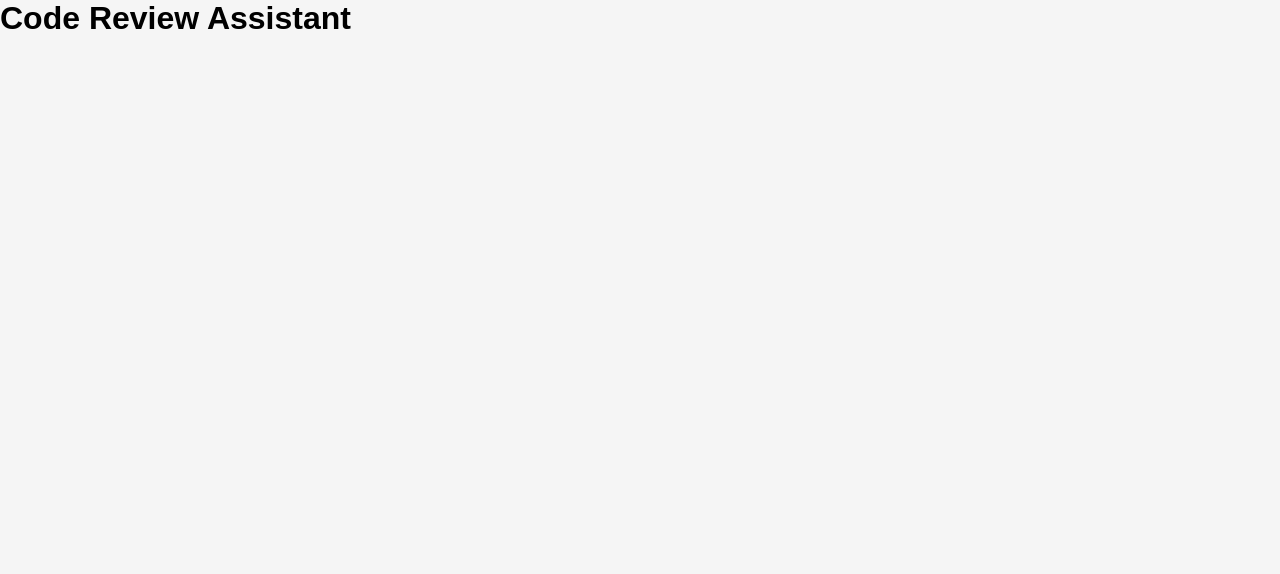
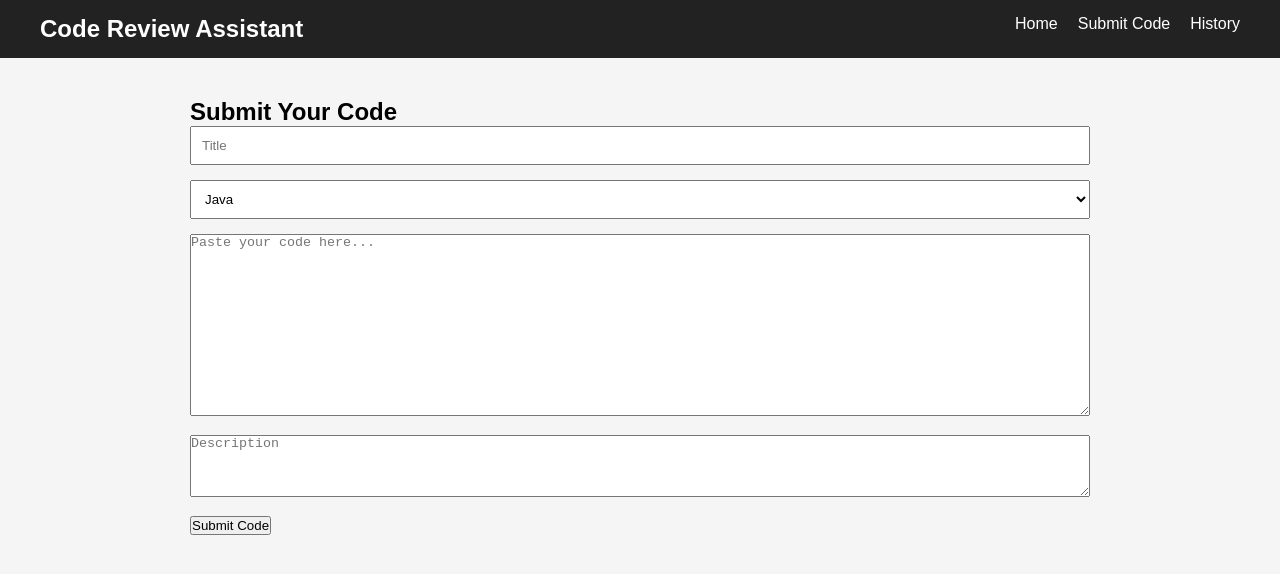
Before and after one commit to baratamgayatri301295/Code-Review-Assistant, a React app in the folder frontend/: page /submit in a window 1280 px wide. Shown: the top 574 px of the page. Built offline with nearby package versions, Linux system fonts and the light colour scheme; the HTML template or start-up script is replaced by a standard one.

Commit message:
Complete end-to-end Code Review Assistant

```diff
--- a/frontend/src/App.jsx
+++ b/frontend/src/App.jsx
@@ -1,9 +1,25 @@
+import { BrowserRouter, Routes, Route } from "react-router-dom";
+import Navbar from "./components/Navbar";
+import Home from "./pages/Home";
+import SubmitCode from "./pages/SubmitCode";
+import ReviewResult from "./pages/ReviewResult";
+import History from "./pages/History";
+import NotFound from "./pages/NotFound";
+
 function App() {
-  return (
-      <div>
-        <h1>Code Review Assistant</h1>
-      </div>
-  );
+    return (
+        <BrowserRouter>
+            <Navbar />
+
+            <Routes>
+                <Route path="/" element={<Home />} />
+                <Route path="/submit" element={<SubmitCode />} />
+                <Route path="/history" element={<History />} />
+                <Route path="/review/:id" element={<ReviewResult />} />
+                <Route path="*" element={<NotFound />} />
+            </Routes>
+        </BrowserRouter>
+    );
 }
 
 export default App;
--- /dev/null
+++ b/frontend/src/components/Navbar.jsx
@@ -0,0 +1,41 @@
+import { Link } from "react-router-dom";
+
+function Navbar() {
+    return (
+        <nav
+            style={{
+                display: "flex",
+                justifyContent: "space-between",
+                padding: "15px 40px",
+                background: "#222",
+            }}
+        >
+            <h2 style={{ color: "white" }}>Code Review Assistant</h2>
+
+            <div>
+                <Link
+                    to="/"
+                    style={{ color: "white", marginRight: "20px", textDecoration: "none" }}
+                >
+                    Home
+                </Link>
+
+                <Link
+                    to="/submit"
+                    style={{ color: "white", marginRight: "20px", textDecoration: "none" }}
+                >
+                    Submit Code
+                </Link>
+
+                <Link
+                    to="/history"
+                    style={{ color: "white", textDecoration: "none" }}
+                >
+                    History
+                </Link>
+            </div>
+        </nav>
+    );
+}
+
+export default Navbar;
--- /dev/null
+++ b/frontend/src/pages/History.jsx
@@ -0,0 +1,87 @@
+import { useEffect, useState } from "react";
+import { useNavigate } from "react-router-dom";
+import api from "../services/api";
+
+function History() {
+    const [submissions, setSubmissions] = useState([]);
+    const navigate = useNavigate();
+
+    useEffect(() => {
+        loadSubmissions();
+    }, []);
+
+    async function loadSubmissions() {
+        try {
+            const response = await api.get("/submissions/user/1");
+            setSubmissions(response.data.data);
+        } catch (error) {
+            console.error(error);
+        }
+    }
+
+    async function analyzeSubmission(id) {
+        try {
+            await api.post(`/reviews/analyze/${id}`);
+            navigate(`/review/${id}`);
+        } catch (error) {
+            console.error(error);
+
+            // If already analyzed, just open the existing review
+            if (
+                error.response?.data?.error ===
+                "Review already exists for this submission"
+            ) {
+                navigate(`/review/${id}`);
+            } else {
+                alert("Failed to analyze submission.");
+            }
+        }
+    }
+
+    return (
+        <div style={{ padding: "20px" }}>
+            <h1>Submission History</h1>
+
+            {submissions.length === 0 ? (
+                <p>No submissions found.</p>
+            ) : (
+                submissions.map((submission) => (
+                    <div
+                        key={submission.id}
+                        style={{
+                            border: "1px solid #ccc",
+                            padding: "15px",
+                            marginBottom: "15px",
+                            borderRadius: "8px",
+                        }}
+                    >
+                        <h3>{submission.title}</h3>
+
+                        <p>
+                            <b>Language:</b> {submission.language}
+                        </p>
+
+                        <p>
+                            <b>Description:</b> {submission.description}
+                        </p>
+
+                        <pre>{submission.codeContent}</pre>
+
+                        <button
+                            onClick={() => analyzeSubmission(submission.id)}
+                            style={{
+                                marginTop: "10px",
+                                padding: "8px 16px",
+                                cursor: "pointer",
+                            }}
+                        >
+                            Analyze
+                        </button>
+                    </div>
+                ))
+            )}
+        </div>
+    );
+}
+
+export default History;
--- /dev/null
+++ b/frontend/src/pages/Home.jsx
@@ -0,0 +1,36 @@
+import { Link } from "react-router-dom";
+
+function Home() {
+    return (
+        <div
+            style={{
+                maxWidth: "900px",
+                margin: "60px auto",
+                textAlign: "center",
+            }}
+        >
+            <h1>🤖 AI Code Review Assistant</h1>
+
+            <p>
+                Submit your code, get AI-powered feedback, and keep track of all
+                your previous submissions.
+            </p>
+
+            <div style={{ marginTop: "40px" }}>
+                <Link to="/submit">
+                    <button style={{ marginRight: "20px", padding: "12px 24px" }}>
+                        Submit Code
+                    </button>
+                </Link>
+
+                <Link to="/history">
+                    <button style={{ padding: "12px 24px" }}>
+                        View History
+                    </button>
+                </Link>
+            </div>
+        </div>
+    );
+}
+
+export default Home;
--- /dev/null
+++ b/frontend/src/pages/NotFound.jsx
@@ -0,0 +1,5 @@
+function NotFound() {
+    return <h1>404 - Page Not Found</h1>;
+}
+
+export default NotFound;
--- /dev/null
+++ b/frontend/src/pages/ReviewResult.jsx
@@ -0,0 +1,67 @@
+import { useEffect, useState } from "react";
+import { useParams } from "react-router-dom";
+import api from "../services/api";
+
+function ReviewResult() {
+    const { id } = useParams();
+
+    const [review, setReview] = useState(null);
+    const [loading, setLoading] = useState(true);
+    const [error, setError] = useState("");
+
+    useEffect(() => {
+        fetchReview();
+    }, []);
+
+    async function fetchReview() {
+        try {
+            const response = await api.get(`/reviews/${id}`);
+            setReview(response.data.data);
+        } catch (err) {
+            console.error(err);
+            setError("Unable to load review.");
+        } finally {
+            setLoading(false);
+        }
+    }
+
+    if (loading) {
+        return <h2>Loading review...</h2>;
+    }
+
+    if (error) {
+        return <h2>{error}</h2>;
+    }
+
+    return (
+        <div style={{ maxWidth: "900px", margin: "40px auto" }}>
+            <h1>AI Code Review</h1>
+
+            <hr />
+
+            <h3>Overall Score</h3>
+            <p>{review.overallScore}</p>
+
+            <h3>Issues Found</h3>
+            <p>{review.issuesFound}</p>
+
+            <h3>Improvements Suggested</h3>
+            <p>{review.improvementsSuggested}</p>
+
+            <h3>Feedback</h3>
+
+            <pre
+                style={{
+                    background: "#f5f5f5",
+                    padding: "20px",
+                    borderRadius: "8px",
+                    whiteSpace: "pre-wrap"
+                }}
+            >
+                {review.feedback}
+            </pre>
+        </div>
+    );
+}
+
+export default ReviewResult;
--- /dev/null
+++ b/frontend/src/pages/SubmitCode.jsx
@@ -0,0 +1,89 @@
+import { useState } from "react";
+import api from "../services/api";
+
+function SubmitCode() {
+    const [formData, setFormData] = useState({
+        userId: 1,
+        title: "",
+        language: "java",
+        codeContent: "",
+        description: ""
+    });
+
+    const [message, setMessage] = useState("");
+
+    const handleChange = (e) => {
+        setFormData({
+            ...formData,
+            [e.target.name]: e.target.value
+        });
+    };
+
+    const handleSubmit = async (e) => {
+        e.preventDefault();
+
+        try {
+            const response = await api.post("/submissions", formData);
+            setMessage("✅ Code submitted successfully!");
+            console.log(response.data);
+        } catch (error) {
+            console.error(error);
+            setMessage("❌ Submission failed.");
+        }
+    };
+
+    return (
+        <div style={{ maxWidth: "900px", margin: "40px auto" }}>
+            <h2>Submit Your Code</h2>
+
+            <form onSubmit={handleSubmit}>
+                <input
+                    type="text"
+                    name="title"
+                    placeholder="Title"
+                    value={formData.title}
+                    onChange={handleChange}
+                    style={{ width: "100%", padding: "10px", marginBottom: "15px" }}
+                />
+
+                <select
+                    name="language"
+                    value={formData.language}
+                    onChange={handleChange}
+                    style={{ width: "100%", padding: "10px", marginBottom: "15px" }}
+                >
+                    <option value="java">Java</option>
+                    <option value="python">Python</option>
+                    <option value="javascript">JavaScript</option>
+                    <option value="cpp">C++</option>
+                </select>
+
+                <textarea
+                    name="codeContent"
+                    rows="12"
+                    placeholder="Paste your code here..."
+                    value={formData.codeContent}
+                    onChange={handleChange}
+                    style={{ width: "100%", marginBottom: "15px" }}
+                />
+
+                <textarea
+                    name="description"
+                    rows="4"
+                    placeholder="Description"
+                    value={formData.description}
+                    onChange={handleChange}
+                    style={{ width: "100%", marginBottom: "15px" }}
+                />
+
+                <button type="submit">
+                    Submit Code
+                </button>
+            </form>
+
+            <h3>{message}</h3>
+        </div>
+    );
+}
+
+export default SubmitCode;
--- /dev/null
+++ b/frontend/src/services/api.js
@@ -0,0 +1,7 @@
+import axios from "axios";
+
+const api = axios.create({
+    baseURL: "http://localhost:3000",
+});
+
+export default api;
```
Also changed, not shown: frontend/src/components/CodeEditor.jsx (added), frontend/src/components/Footer.jsx (added), frontend/src/components/LoadingSpinner.jsx (added).
